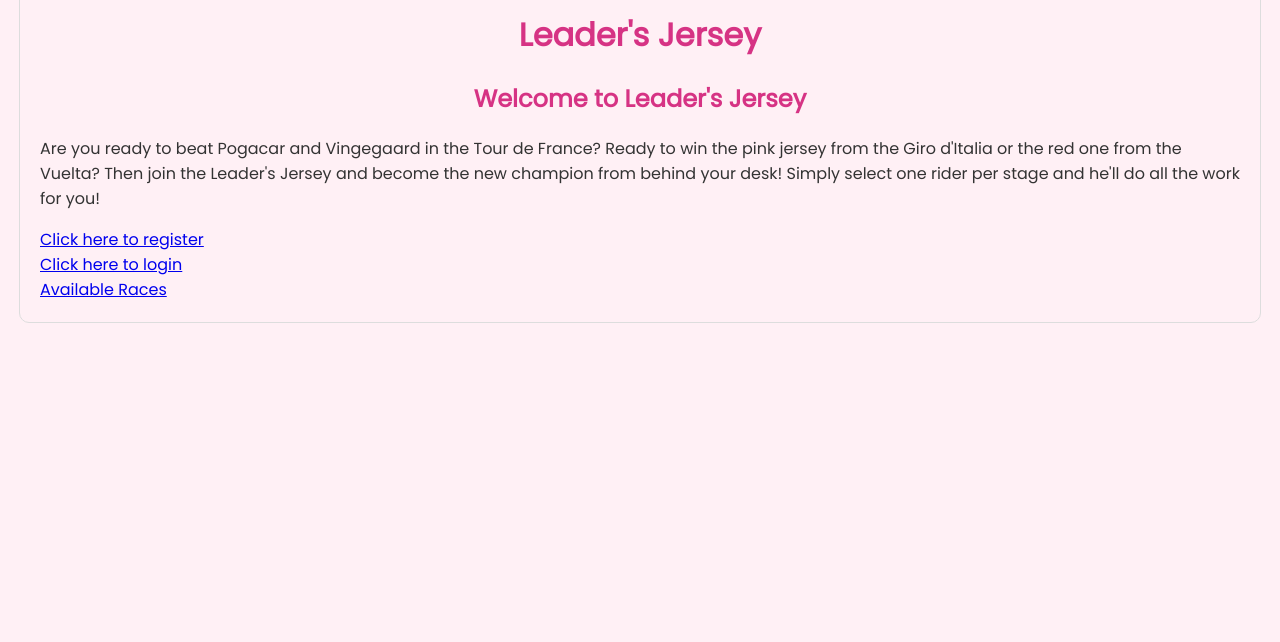
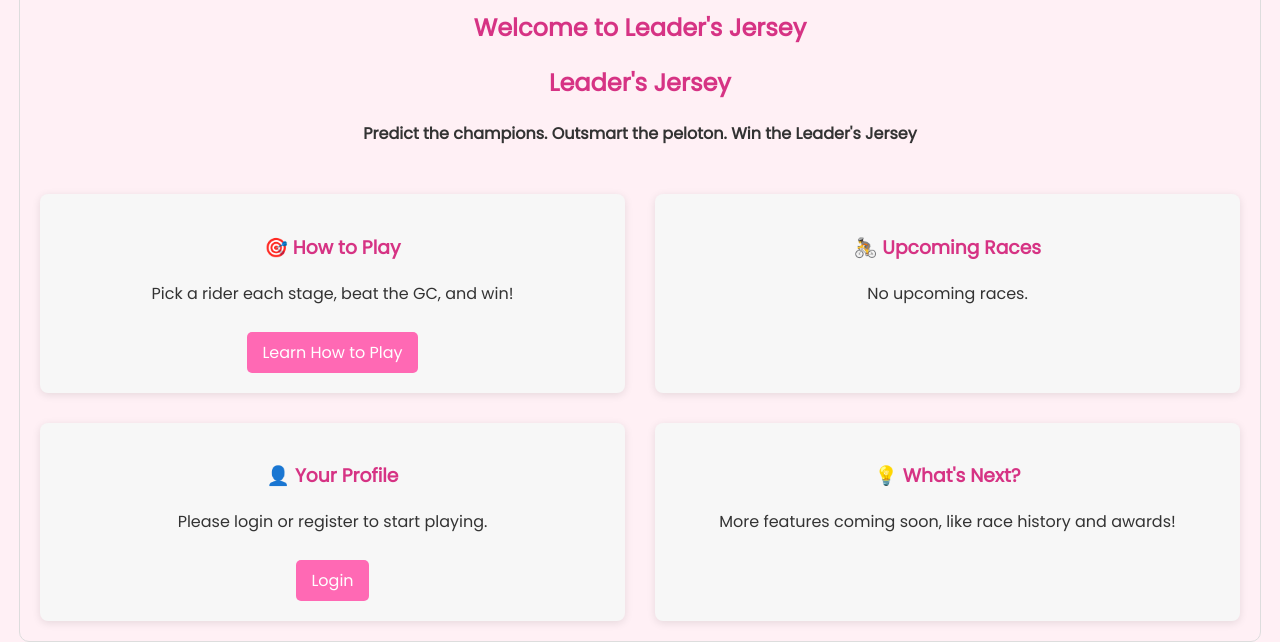
Before and after one commit to janlodewijk/leaders_jersey, a Django app: page / in a window 1280 px wide. Shown: the part 188-830 px from the top of the page. Before the commit the page ends 511 px from the top, so only its background shows below. Run offline with Django 5.2, Linux system fonts and the light colour scheme; data that the repository does not hold is empty.

Commit message:
Updated home page

```diff
--- a/leaders_jersey/game/static/css/style.css
+++ b/leaders_jersey/game/static/css/style.css
@@ -501,3 +501,106 @@
   .nav-link:hover {
     text-decoration: underline;
   }
+
+
+  .home-container {
+    text-align: center;
+    padding: 2em;
+}
+
+.welcome-section {
+    margin-bottom: 3em;
+    text-align: center;
+}
+
+.home-grid {
+    display: grid;
+    grid-template-columns: repeat(2, 1fr); /* 2 columns */
+    gap: 30px;
+    margin-top: 20px;
+}
+
+.home-block {
+    background: #f7f7f7;
+    padding: 20px;
+    border-radius: 8px;
+    box-shadow: 0 2px 8px rgba(0,0,0,0.1);
+    text-align: center;
+}
+
+.home-card {
+    padding: 1.5em;
+    border: 2px solid #e0e0e0;
+    border-radius: 10px;
+    background-color: #fffafc;
+}
+
+.race-card {
+    margin-top: 10px;
+    padding: 10px;
+    background: #fff;
+    border-radius: 5px;
+    border: 1px solid #ddd;
+}
+
+.home-card h3 {
+    margin-top: 0;
+    color: #d6336c;
+}
+
+.home-button {
+    display: inline-block;
+    margin-top: 10px;
+    padding: 8px 15px;
+    background-color: #ff69b4; /* Giro pink! */
+    color: white;
+    text-decoration: none;
+    border-radius: 5px;
+}
+
+.home-button:hover {
+    background-color: #ff85c1;
+}
+
+.button {
+    background-color: #d6336c;
+    color: white;
+    padding: 0.7em 1.2em;
+    border: none;
+    border-radius: 5px;
+    text-decoration: none;
+}
+
+.button:hover {
+    background-color: #c1235b;
+}
+
+.how-to-play-container {
+    max-width: 800px;
+    margin: 2em auto;
+    padding: 1.5em;
+    text-align: center;
+}
+
+.instructions-section {
+    margin-bottom: 2em;
+}
+
+.instructions-section h2 {
+    color: #d6336c;
+    margin-bottom: 0.5em;
+}
+
+.instructions-section ul {
+    list-style: none;
+    padding: 0;
+}
+
+.instructions-section ul li::before {
+    content: "🚴 ";
+    margin-right: 0.5em;
+}
+
+.how-to-play-cta {
+    margin-top: 2em;
+}
--- a/leaders_jersey/game/templates/home.html
+++ b/leaders_jersey/game/templates/home.html
@@ -1,20 +1,52 @@
 {% extends "base.html" %}
 
 {% block content %}
+<h2>Welcome to Leader's Jersey</h2>
+
+<section class="welcome-section">
     <h1>Leader's Jersey</h1>
-    {% if user.is_authenticated %}
-        <h2>Welcome back, {{user.username}}!</h2>
-        <p>Are you ready to beat Pogacar and Vingegaard in the Tour de France? Ready to win the pink jersey from the Giro d'Italia or the red one from the Vuelta? Then join the Leader's Jersey and become the new champion from behind your desk! Simply select one rider per stage and he'll do all the work for you!</p>
-        <a href="/profile/">Click here to go to your profile page</a><br>
-        <a href="/rider_selection/">Click here to select riders</a><br>
-        <a href="/leaderboard">Click here to go to the leaderboard</a><br>
-        <a href="{% url 'race_list' %}">Available Races</a><br>
-        <a href="{% url 'overall_leaderboard' %}">🌍 UCI Overall Leaderboard</a>
-    {% else %}
-        <h2>Welcome to Leader's Jersey</h2>
-        <p>Are you ready to beat Pogacar and Vingegaard in the Tour de France? Ready to win the pink jersey from the Giro d'Italia or the red one from the Vuelta? Then join the Leader's Jersey and become the new champion from behind your desk! Simply select one rider per stage and he'll do all the work for you!</p>
-        <a href="/register/">Click here to register</a><br>
-        <a href="/login/">Click here to login</a><br>
-        <a href="{% url 'race_list' %}">Available Races</a>
-    {% endif %}
+    <h4>Predict the champions. Outsmart the peloton. Win the Leader's Jersey</h4>
+</section>
+
+<div class="home-grid">
+
+    <!-- General Explanation Block -->
+    <div class="home-block">
+        <h3>🎯 How to Play</h3>
+        <p>Pick a rider each stage, beat the GC, and win!</p>
+        <a href="{% url 'how_to_play' %}" class="home-button">Learn How to Play</a>
+    </div>
+
+    <!-- Upcoming Races Block -->
+    <div class="home-block">
+        <h3>🚴 Upcoming Races</h3>
+        {% for race in upcoming_races %}
+            <div class="race-card">
+                <h4>{{ race.race_name }}</h4>
+                <p>{{ race.start_date|date:"j M Y" }}</p>
+            </div>
+        {% empty %}
+            <p>No upcoming races.</p>
+        {% endfor %}
+    </div>
+
+    <!-- Profile Block -->
+    <div class="home-block">
+        <h3>👤 Your Profile</h3>
+        {% if user.is_authenticated %}
+            <p>Manage your selections and see your stats.</p>
+            <a href="{% url 'profile' %}" class="home-button">Go to Profile</a>
+        {% else %}
+            <p>Please login or register to start playing.</p>
+            <a href="{% url 'login' %}" class="home-button">Login</a>
+        {% endif %}
+    </div>
+
+    <!-- Other Suggestions Block -->
+    <div class="home-block">
+        <h3>💡 What's Next?</h3>
+        <p>More features coming soon, like race history and awards!</p>
+    </div>
+
+</div>
 {% endblock %}
--- a/leaders_jersey/game/urls.py
+++ b/leaders_jersey/game/urls.py
@@ -1,5 +1,5 @@
 from django.urls import path
-from .views import CustomLoginView, custom_logout_view, home, register, profile, rider_selection, save_selection, leaderboard, save_backup_selection, race_list, join_race, total_uci_points
+from .views import CustomLoginView, custom_logout_view, home, register, profile, rider_selection, save_selection, leaderboard, save_backup_selection, race_list, join_race, total_uci_points, how_to_play
 
 urlpatterns = [
     path('register/', register, name='register'),
@@ -14,4 +14,5 @@
     path('races/', race_list, name='race_list'),
     path('join/<slug:race_slug>/<int:year>/', join_race, name='join_race'),
     path('overall_leaderboard/', total_uci_points, name='overall_leaderboard'),
+    path('how-to-play/', how_to_play, name='how_to_play'),
 ]
--- a/leaders_jersey/game/views.py
+++ b/leaders_jersey/game/views.py
@@ -576,3 +576,24 @@
         'year': current_year,
         'player_details': player_details,
     })
+
+
+def home(request):
+    today = timezone.now().date()
+    upcoming_races = Race.objects.filter(start_date__gte=today).order_by('start_date')[:3]
+
+    top_players = (
+        PlayerUciPoints.objects
+        .values('race_participant__user__username')
+        .annotate(total_points=Sum('uci_points'))
+        .order_by('-total_points')[:5]
+    )
+
+    return render(request, 'home.html', {
+        'upcoming_races': upcoming_races,
+        'top_players': top_players,
+    })
+
+
+def how_to_play(request):
+    return render(request, 'how_to_play.html')
```
Also changed, not shown: leaders_jersey/game/templates/how_to_play.html (added, +46 -0 lines).
